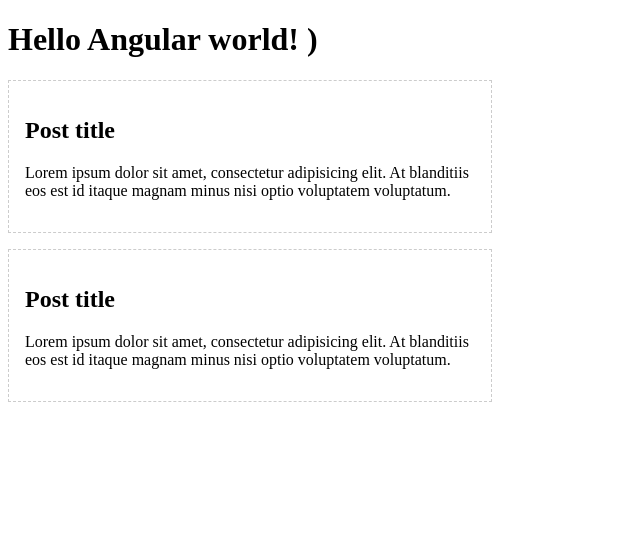
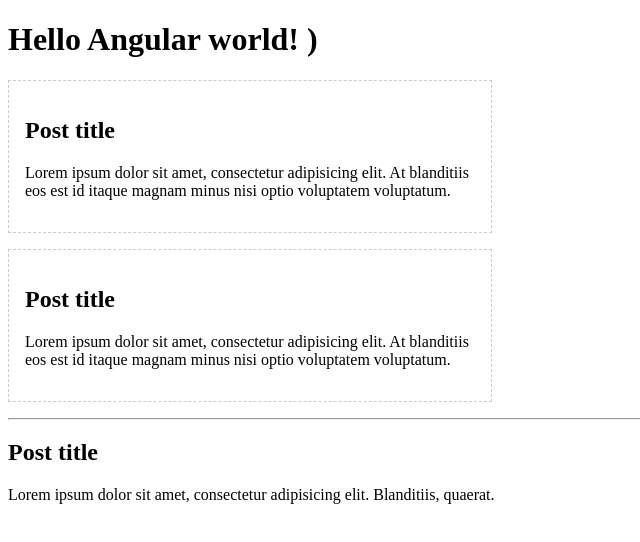
Before and after one commit to YuriyErmolaev/angular-basics, an Angular app: page / in a window 1280 px wide. Shown: the top 542 px of the page, without its empty margins (0-640 px from the left). Built offline with nearby package versions, Linux system fonts and the light colour scheme.

Commit message:
add component with template and styles in body

```diff
--- a/src/app/app.component.html
+++ b/src/app/app.component.html
@@ -2,3 +2,7 @@
 
 <app-post></app-post>
 <app-post></app-post>
+
+<hr>
+
+<app-post4></app-post4>
--- a/src/app/app.module.ts
+++ b/src/app/app.module.ts
@@ -5,13 +5,15 @@
 import {PostComponent} from "./post/post.component";
 import { Post2Component } from './post2/post2.component';
 import { Post3Component } from './post3/post3.component';
+import {Post4Component} from "./post4/post4.component";
 
 @NgModule({
   declarations: [
     AppComponent,
     PostComponent,
     Post2Component,
-    Post3Component
+    Post3Component,
+    Post4Component
   ],
   imports: [
     BrowserModule
--- /dev/null
+++ b/src/app/post4/post4.component.ts
@@ -0,0 +1,22 @@
+import {Component} from "@angular/core";
+
+@Component({
+  selector: 'app-post4',
+  template: `
+    <div class="post4">
+      <h2>Post title</h2>
+      <p>Lorem ipsum dolor sit amet, consectetur adipisicing elit. Blanditiis, quaerat.</p>
+    </div>
+  `,
+  styles: [`
+    .post4
+      padding: .5rem
+      border: 2px solid black
+    h2
+      font-size: 1rem
+  `]
+})
+
+export class Post4Component {
+
+}
```
